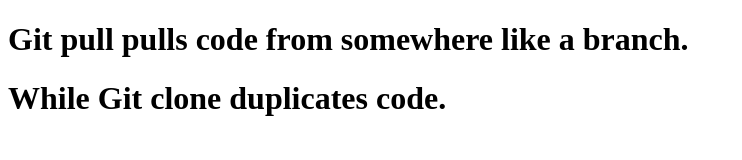
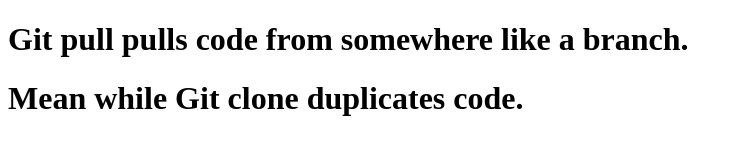
Before and after one commit to CheesyPizzaBoi/git, a website: page index.html in a window 1280 px wide. Shown: the whole page, without its empty margins (0-742 px from the left). Drawn offline with Linux system fonts and the light colour scheme.

Commit message:
Text Change Changed text for h1 tags.

```diff
--- a/index.html
+++ b/index.html
@@ -8,6 +8,6 @@
   </head>
   <body>
     <h1>Git pull pulls code from somewhere like a branch.</h1>
-    <h1>While Git clone duplicates code.</h1>
+    <h1>Mean while Git clone duplicates code.</h1>
   </body>
 </html>
```
